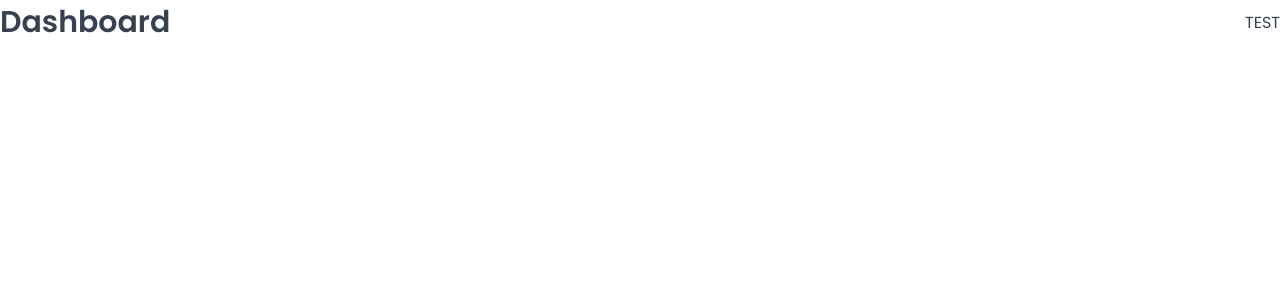
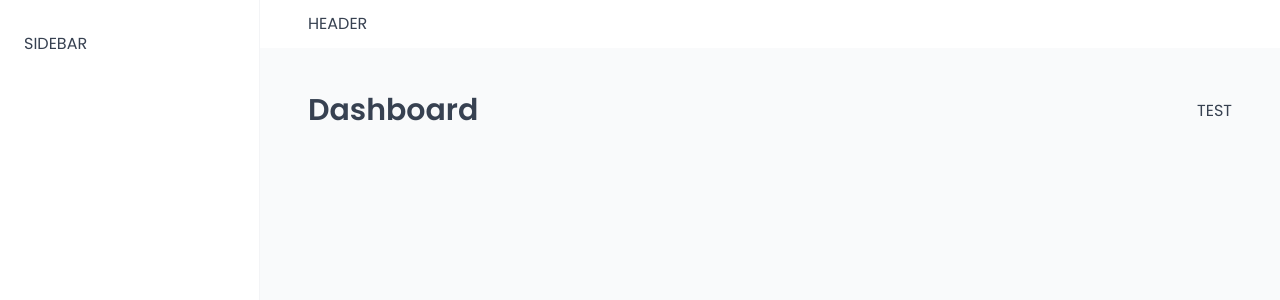
Before and after one commit to reza-behzadi/Hotel, a React (Vite) app: page /dashboard in a window 1280 px wide. Shown: the top 300 px of the page. Built offline with nearby package versions, Linux system fonts and the light colour scheme; a web font is replaced by a local one.

Commit message:
feat:buiding the app Layout

```diff
--- a/package.json
+++ b/package.json
@@ -16,6 +16,7 @@
     "styled-components": "^6.1.1"
   },
   "devDependencies": {
+    "@babel/plugin-proposal-private-property-in-object": "^7.21.11",
     "@types/react": "^18.2.15",
     "@types/react-dom": "^18.2.7",
     "@vitejs/plugin-react": "^4.0.3",
--- a/src/App.jsx
+++ b/src/App.jsx
@@ -9,6 +9,7 @@
 import Account from "./pages/Account";
 import Login from "./pages/Login";
 import PageNotFound from "./pages/PageNotFound";
+import AppLayout from "./ui/AppLayout";
 
 function App() {
   return (
@@ -16,6 +17,8 @@
       <GlobalStyles />
       <BrowserRouter>
         <Routes>
+          <Route element={<AppLayout />}>
+
             <Route index element={<Navigate replace to="dashboard" />} />
             <Route path="dashboard" element={<Dashboard />} />
             <Route path="bookings" element={<Bookings />} />
@@ -23,6 +26,7 @@
             <Route path="users" element={<Users />} />
             <Route path="settings" element={<Settings />} />
             <Route path="account" element={<Account />} />
+          </Route>
 
           <Route path="login" element={<Login />} />
           <Route path="*" element={<PageNotFound />} />
--- /dev/null
+++ b/src/ui/AppLayout.jsx
@@ -0,0 +1,30 @@
+import { Outlet } from "react-router-dom"
+import styled from "styled-components"
+import Header from './Header'
+import Sidebar from './Sidebar'
+
+const StyledAppLayout=styled.div`
+	display: grid;
+	grid-template-columns: 26rem 1fr;
+	grid-template-rows: auto 1fr;
+	height: 100vh;
+`
+
+const Main = styled.main`
+	background-color: var(--color-grey-50);
+	padding: 4rem 4.8rem 6.4rem;
+`;
+function AppLayout() {
+	return (
+		<StyledAppLayout>
+			<Header />
+			<Sidebar />
+			<Main>
+			<Outlet/>
+			</Main>
+
+		</StyledAppLayout>
+	)
+}
+
+export default AppLayout
--- /dev/null
+++ b/src/ui/Header.jsx
@@ -0,0 +1,12 @@
+import styled from "styled-components"
+
+const StyledHeader =styled.header`
+	background-color:var(--color-grey-0) ;
+	padding: 1.2rem 4.8rem;
+	border-bottom: 1px solid (--color-gray-100);
+`
+function Header() {
+	return <StyledHeader>HEADER</StyledHeader>
+}
+
+export default Header
--- /dev/null
+++ b/src/ui/Sidebar.jsx
@@ -0,0 +1,14 @@
+import styled from "styled-components"
+
+const StyledSidebar=styled.aside`
+	background-color: var(--color-grey-0);
+	padding: 3.2rem 2.4rem;
+	border-right:1px solid var(--color-grey-100);
+
+	grid-row: 1/-1;
+`
+function Sidebar() {
+	 return <StyledSidebar>SIDEBAR</StyledSidebar>
+}
+
+export default Sidebar
```
Also changed, not shown: 1 other file (tests, documents, lock files or other folders).
